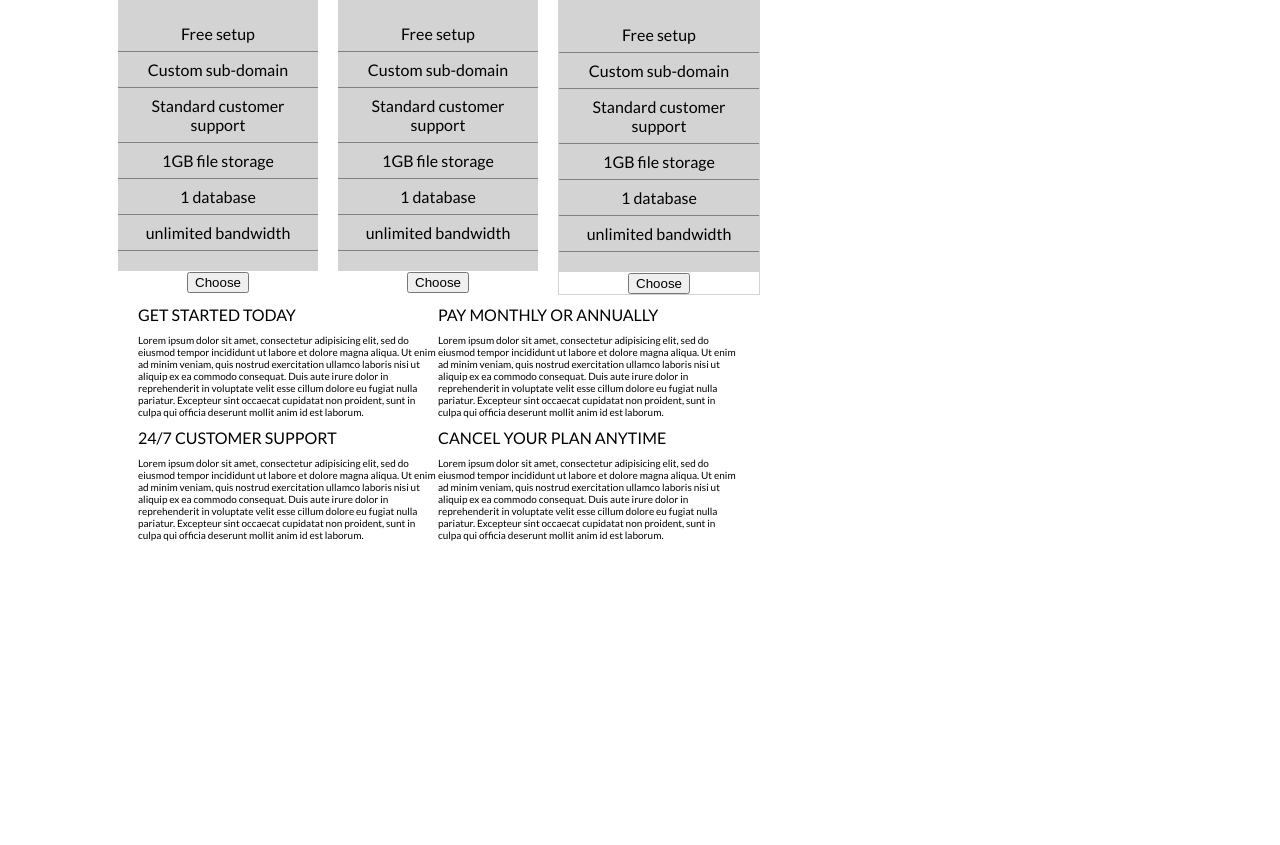
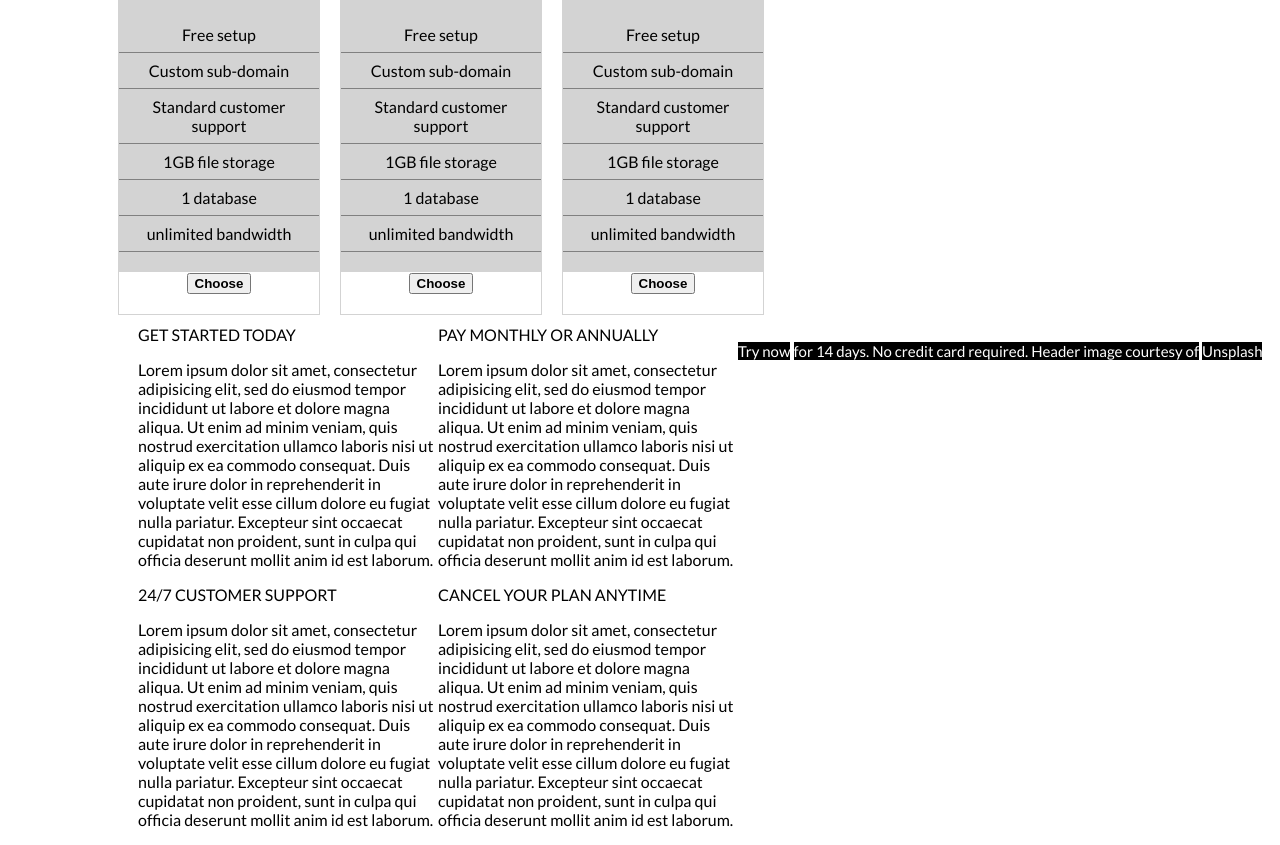
Before and after one commit to misramz/day4HW, a plain HTML site: page index.html in a window 1280 px wide. Shown: the part 559-1404 px from the top of the page. Before the commit the page ends 1110 px from the top, so only its background shows below. Drawn offline with Linux system fonts and the light colour scheme.

Commit message:
footer complications

```diff
--- a/css/main.css
+++ b/css/main.css
@@ -14,8 +14,10 @@ header {
   color: grey;}
 h2 {
 position: absolute;
-top: 40px;
-left: 40px;
+top: 200px;
+left: 500px;
+color: white;
+width: 190px;
 }
 .box {
   text-align: center;
@@ -24,11 +26,13 @@ left: 40px;
     .green {
       width: 200px;
      float: left;
-    margin: 10px;}
+    margin: 10px;
+    border: 1px solid lightgrey;}
     .blue {
       width: 200px;
       float: left;
-      margin: 10px;}
+      margin: 10px;
+      border: 1px solid lightgrey;}
     .black {
         width: 200px;
         float: left;
@@ -66,6 +70,10 @@ left: 40px;
   padding: 8px;
   border-bottom: 1px solid grey;
 }
+button {
+  margin-bottom: 20px;
+  font-weight: bold;
+}
 
 /*paragraphs*/
 .paragraphs {
@@ -98,10 +106,26 @@ left: 40px;
   list-style: none;
   display: inline-block;
 }
-p {
-  font-size: 10px;}
+.priceb {
+  color: black;
+}
+
+.end li{
+  list-style: none;
+  display: inline-block;
+  background: black;
+  color: white;
+  font-size: 15px
+ }
+ .underlined li {
+  display:
+ }
 
 
 
 
+}
+
+
+
 /*section 1 */
--- a/index.html
+++ b/index.html
@@ -14,15 +14,16 @@
       <ul class="nav">
         <li>YOUR LOGO</li>
         <li>Home</li>
-        <li>Pricing</li>
+        <li class="priceb"> Pricing</li>
         <li>Content</li>
       </ul>
     </header>
 
 
 
-    <h2> simple pricing. Try before you buy.</h2>
     <img src="image/tree.png" alt="tree pic">
+    <h2> Simple pricing. Try before you buy.</h2>
+
 
 <div class="inner-container">
 
@@ -129,4 +130,16 @@
 
 </div>    <!-- container -->
   </body>
+
 </html>
+<footer>
+ <ul class="end">
+   <li class="underlined">Try now</li>
+    <li>
+      for 14 days. No credit card required. Header image courtesy of
+    </li>
+    <li class="underlined">
+      Unsplash
+    </li>
+    </ul>
+</footer>
```
